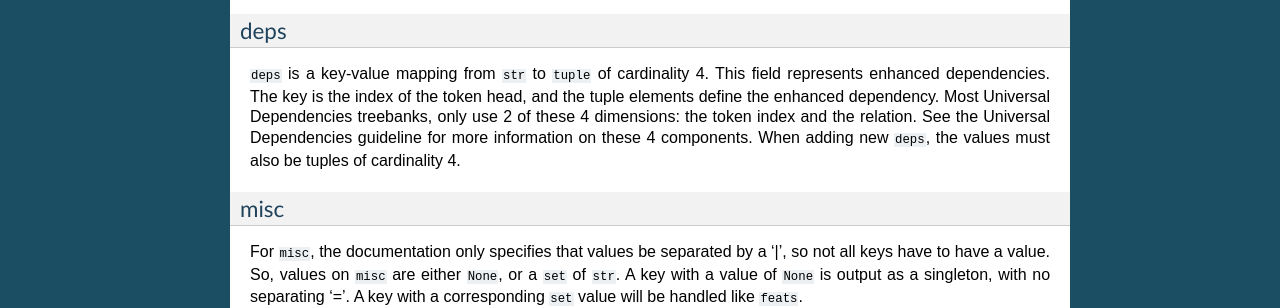
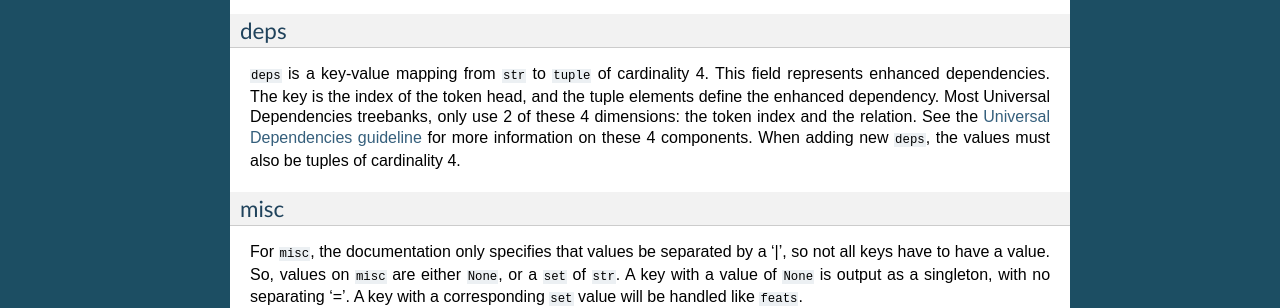
Before and after one commit to pyconll/pyconll, a Sphinx documentation site: the page built from docs/pyconll/unit/token.rst, in a window 1280 px wide. Shown: the part 484-792 px from the top of the page. Built offline with Sphinx 7.4.7, drawn with Linux system fonts in a browser that asks for light colours; the version number could not be read and is left out.

Commit message:
Minor tweaks.

```diff
--- a/docs/pyconll/unit/token.rst
+++ b/docs/pyconll/unit/token.rst
@@ -15,7 +15,7 @@ feats
 
 deps
 ~~~~~~~~~~~~~~~~~~~~~~~~~~~~~~~~~~~
-``deps`` is a key-value mapping from ``str`` to ``tuple`` of cardinality 4. This field represents enhanced dependencies. The key is the index of the token head, and the tuple elements define the enhanced dependency. Most Universal Dependencies treebanks, only use 2 of these 4 dimensions: the token index and the relation. See the Universal Dependencies guideline for more information on these 4 components. When adding new ``deps``, the values must also be tuples of cardinality 4.
+``deps`` is a key-value mapping from ``str`` to ``tuple`` of cardinality 4. This field represents enhanced dependencies. The key is the index of the token head, and the tuple elements define the enhanced dependency. Most Universal Dependencies treebanks, only use 2 of these 4 dimensions: the token index and the relation. See the `Universal Dependencies guideline`__ for more information on these 4 components. When adding new ``deps``, the values must also be tuples of cardinality 4.
 
 misc
 ~~~~~~~~~~~~~~~~~~~~~~~~~~~~~~~~~~~
@@ -50,3 +50,6 @@ API
     :members:
     :special-members:
     :exclude-members: __dict__, __weakref__
+
+
+__ https://universaldependencies.org/u/overview/enhanced-syntax.html
```
Also changed, not shown: .travis.yml.
